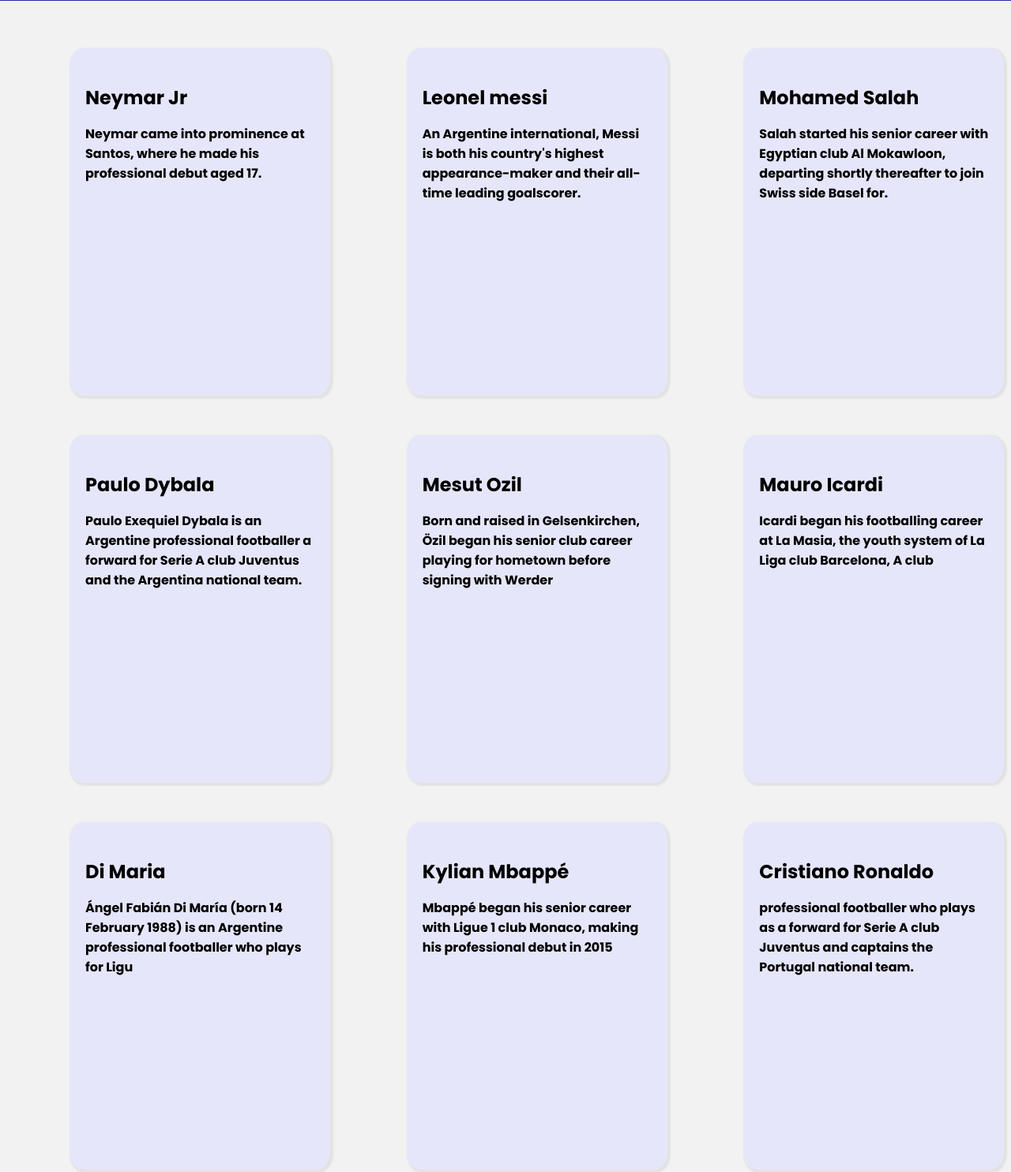
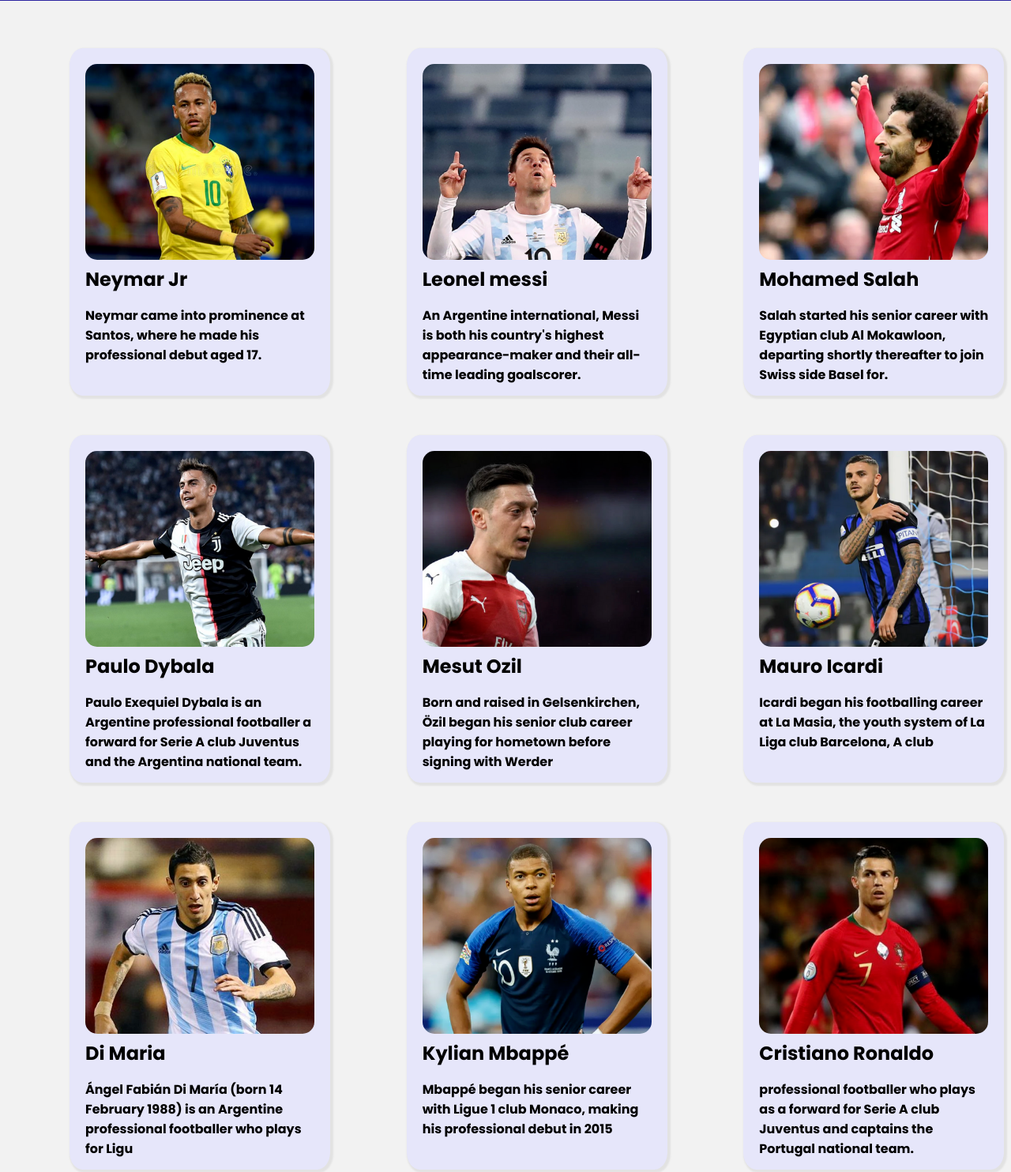
Before and after one commit to motex14/Football-match, a plain HTML site: page index.html in a window 1280 px wide. Shown: the part 537-2021 px from the top of the page at 79% size. Drawn offline with Linux system fonts and the light colour scheme; the site is published under a folder, as on GitHub Pages, so addresses that start at the root find nothing.

Commit message:
change (slash)

```diff
--- a/index.html
+++ b/index.html
@@ -38,7 +38,7 @@
                     <div class="photo-frem">
 
                         <div class="photo">
-                            <img src="/image/rsz_banner.png" alt="">
+                            <img src="image/rsz_banner.png" alt="">
 
                         </div>
 
@@ -71,7 +71,7 @@
 
                     <div class="img-01">
 
-                        <img id="img02" src="/image/rsz_player-1.png" alt="">
+                        <img id="img02" src="image/rsz_player-1.png" alt="">
                     </div>
                     <div>
                         <b>Neymar Jr</b>
@@ -86,7 +86,7 @@
 
                     <div class="img-01">
 
-                        <img id="img02" src="/image/rsz_player-2.png" alt="">
+                        <img id="img02" src="image/rsz_player-2.png" alt="">
                     </div>
                     <div>
                         <b>Leonel messi</b>
@@ -101,7 +101,7 @@
 
                     <div class="img-01">
 
-                        <img id="img02" src="/image/rsz_player-9.png" alt="">
+                        <img id="img02" src="image/rsz_player-9.png" alt="">
                     </div>
                     <div>
                         <b>Mohamed Salah</b>
@@ -116,7 +116,7 @@
 
                     <div class="img-01">
 
-                        <img id="img02" src="/image/rsz_player-4.png" alt="">
+                        <img id="img02" src="image/rsz_player-4.png" alt="">
                     </div>
                     <div>
                         <b>Paulo Dybala</b>
@@ -131,7 +131,7 @@
 
                     <div class="img-01">
 
-                        <img id="img02" src="/image/rsz_player-5.png" alt="">
+                        <img id="img02" src="image/rsz_player-5.png" alt="">
                     </div>
                     <div>
                         <b>Mesut Ozil </b>
@@ -146,7 +146,7 @@
 
                     <div class="img-01">
 
-                        <img id="img02" src="/image/rsz_player-6.png" alt="">
+                        <img id="img02" src="image/rsz_player-6.png" alt="">
                     </div>
                     <div>
                         <b>Mauro Icardi </b>
@@ -161,7 +161,7 @@
 
                     <div class="img-01">
 
-                        <img id="img02" src="/image/rsz_player-7.png" alt="">
+                        <img id="img02" src="image/rsz_player-7.png" alt="">
                     </div>
                     <div>
                         <b>Di Maria</b>
@@ -176,7 +176,7 @@
 
                     <div class="img-01">
 
-                        <img id="img02" src="/image/rsz_player-8.png" alt="">
+                        <img id="img02" src="image/rsz_player-8.png" alt="">
                     </div>
                     <div>
                         <b>Kylian Mbappé</b>
@@ -191,7 +191,7 @@
 
                     <div class="img-01">
 
-                        <img id="img02" src="/image/rsz_player-3.png" alt="">
+                        <img id="img02" src="image/rsz_player-3.png" alt="">
                     </div>
                     <div>
                         <b>Cristiano Ronaldo</b>
@@ -220,7 +220,7 @@
                     </a>
                 </div>
                 <div class="last-img">
-                    <img src="/image/rsz_1rsz_match.png" alt="">
+                    <img src="image/rsz_1rsz_match.png" alt="">
                 </div>
             </div>
         </section>
```
